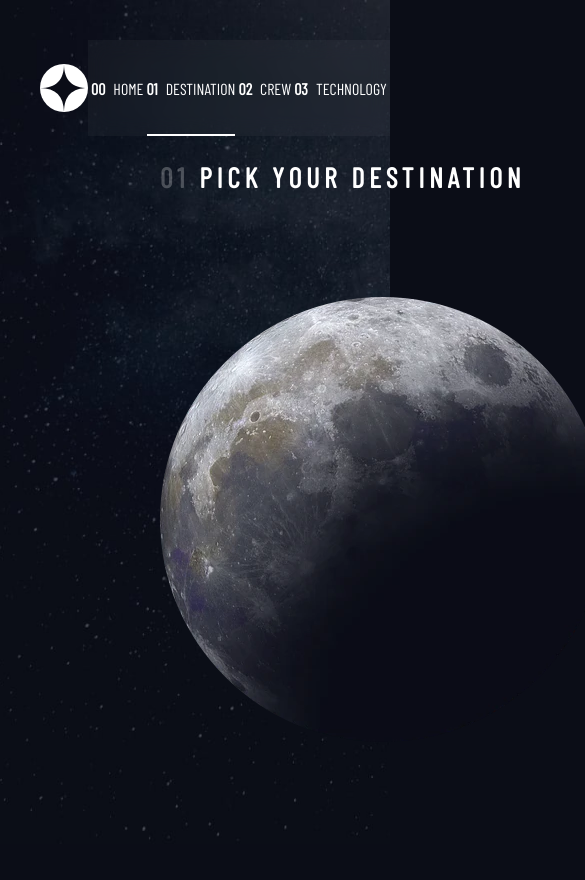
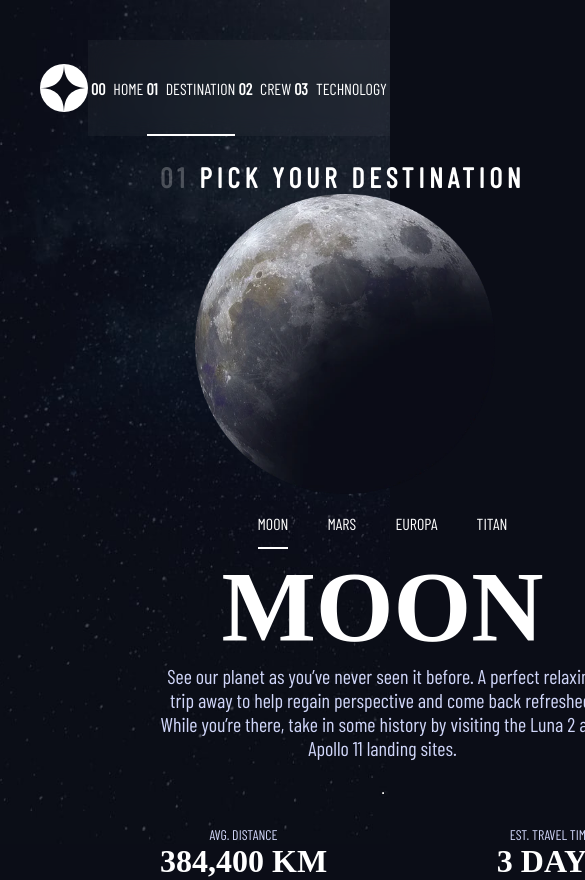
Before and after one commit to alt-art/space-tourism-website, a React (Vite) app: page /destination/moon in a window 390 px wide. Shown: the top 880 px of the page, 585 px wide, since content can reach past the window. Before the commit the page ends 844 px from the top, so only its background shows below. Built offline with nearby package versions, Linux system fonts and the light colour scheme; a web font is replaced by a local one.

Commit message:
feat(destination): Make resposive desing for destination page

```diff
--- a/src/components/Container.tsx
+++ b/src/components/Container.tsx
@@ -19,6 +19,11 @@ export const ContainerCard = styled.div`
   justify-content: space-around;
   align-items: center;
   height: 100%;
+
+  @media (max-width: 768px) {
+    display: block;
+    text-align: center;
+  }
 `;
 
 export default Container;
--- a/src/index.scss
+++ b/src/index.scss
@@ -13,4 +13,8 @@ body {
   font-size: 20px;
   font-size: 20px;
   overflow-y: hidden;
+
+  @media (max-width: 768px) {
+    overflow-y: auto;
+  }
 }
--- a/src/pages/Destination.tsx
+++ b/src/pages/Destination.tsx
@@ -7,7 +7,20 @@ import Title, { SubHeading } from '../components/Title';
 const PlanetStyles = styled.img`
   width: 445px;
   height: 445px;
+  margin-right: 50px;
+
   @media (max-height: 700px) {
+    width: 300px;
+    height: 300px;
+  }
+
+  @media (max-width: 960px) {
+    width: 300px;
+    height: 300px;
+    margin-right: 20px;
+  }
+
+  @media (max-width: 768px) {
     width: 300px;
     height: 300px;
   }
@@ -18,6 +31,11 @@ const TextContainer = styled.div`
   height: 344px;
   display: flex;
   flex-direction: column;
+
+  @media (max-width: 768px) {
+    align-items: center;
+    margin-bottom: 70px;
+  }
 `;
 
 const Nav = styled.nav`
```
